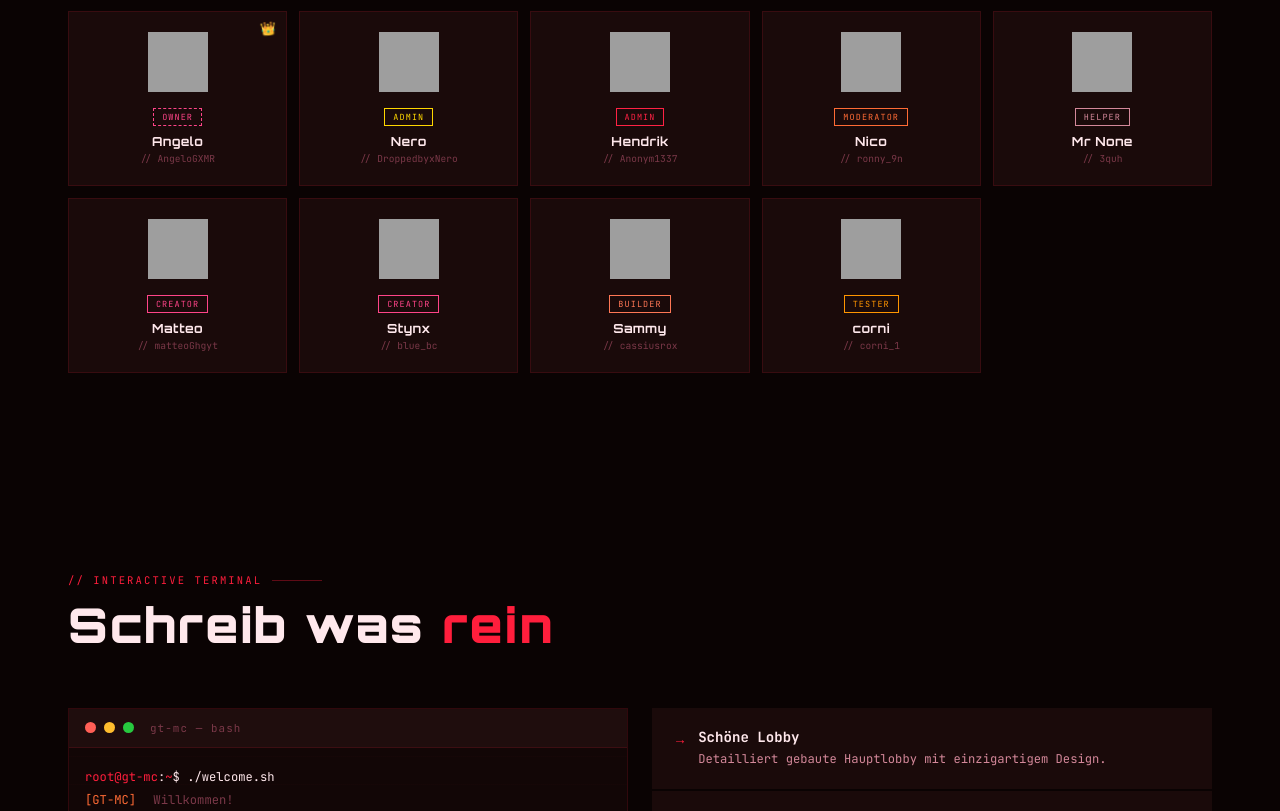
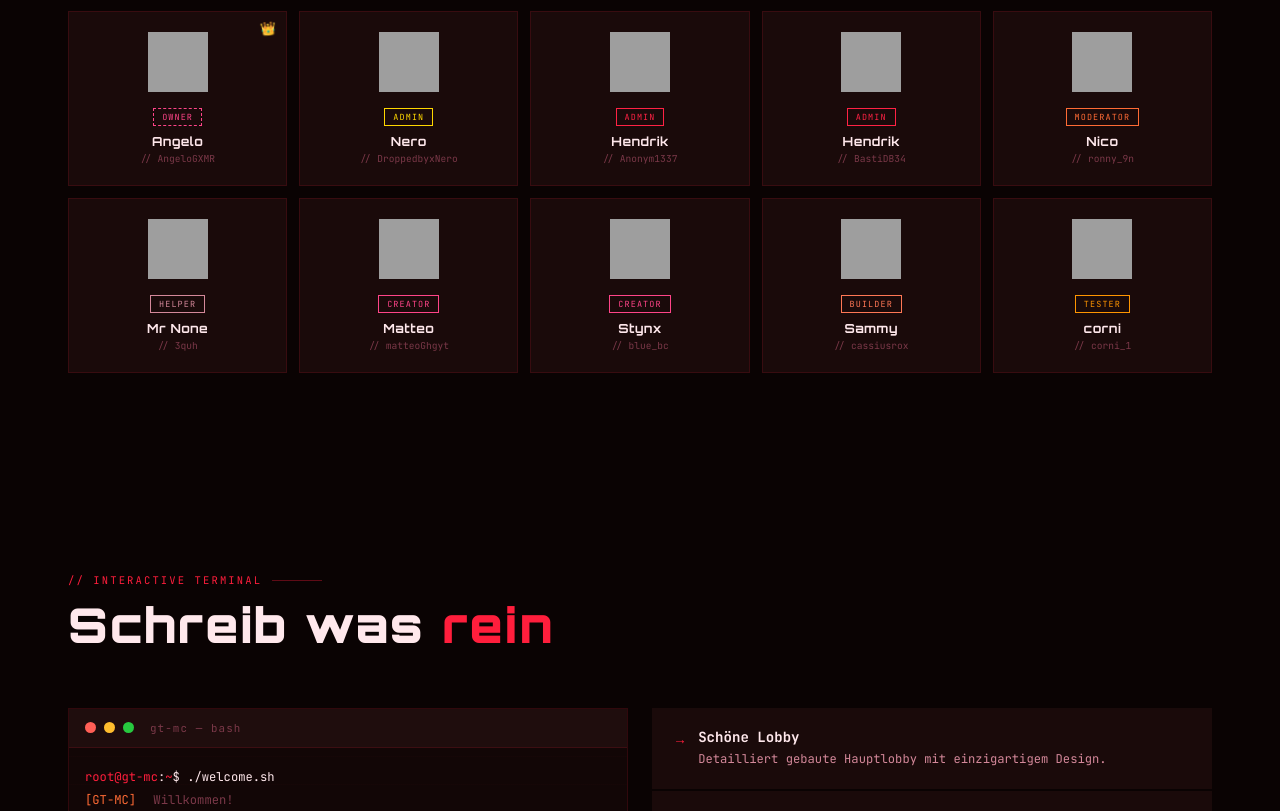
Before and after one commit to GT-MC/gt-mc-home, a plain HTML site: page index.html in a window 1280 px wide. Shown: the part 4186-4997 px from the top of the page. Drawn offline with Linux system fonts and the light colour scheme; grey boxes are pictures that could not be loaded; animation ran at ten frames a second.

Commit message:
Add new ADMIN entry for Hendrik in index.html

```diff
--- a/index.html
+++ b/index.html
@@ -402,6 +402,7 @@ const CONFIG = {
     { name:'Angelo',  mc:'AngeloGXMR',     role:'OWNER',      color:'#ff4488', crown:'👑', dashBorder:true },
     { name:'Nero',    mc:'DroppedbyxNero', role:'ADMIN', color:'#ffd700', crown:'' },
     { name:'Hendrik', mc:'Anonym1337',           role:'ADMIN',      color:'#ff2244', crown:'' },
+    { name:'Hendrik', mc:'BastiDB34 ',           role:'ADMIN',      color:'#ff2244', crown:'' },
     { name:'Nico',    mc:'ronny_9n',        role:'MODERATOR',  color:'#ff6b35', crown:'' },
     { name:'Mr None', mc:'3quh',           role:'HELPER',     color:'#d4889a', crown:'' },
     { name:'Matteo',  mc:'matteoGhgyt',     role:'CREATOR',    color:'#ff4488', crown:'' },
```
